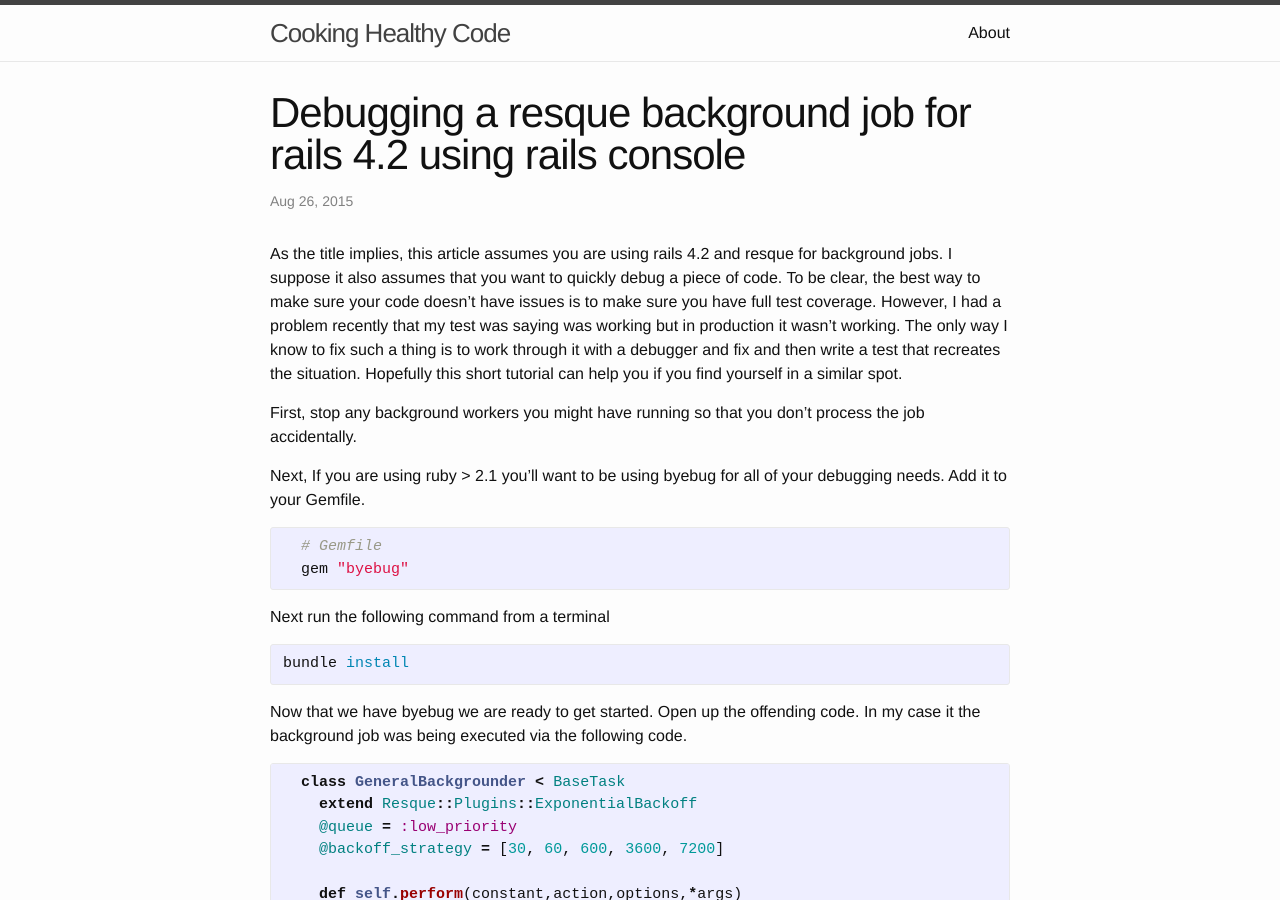
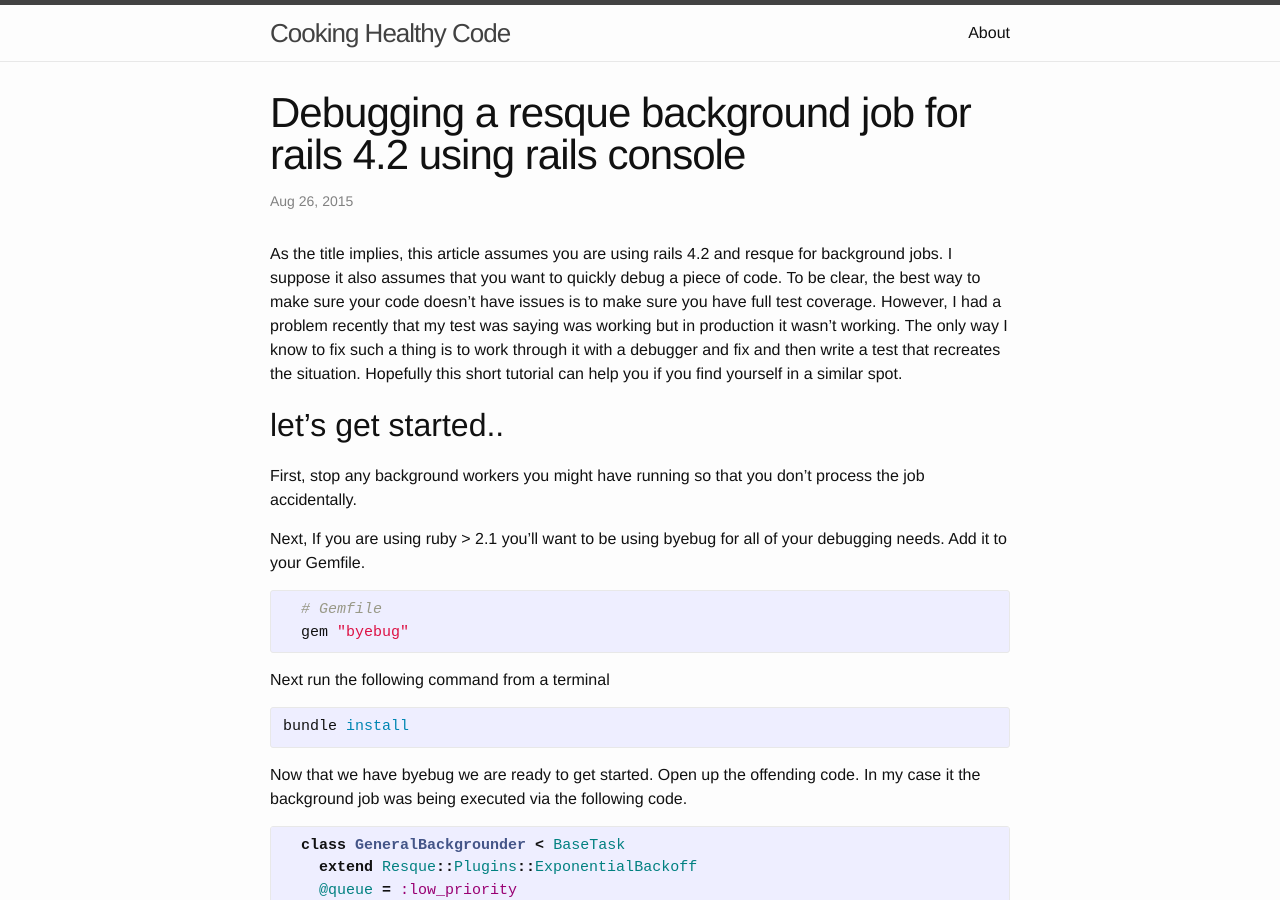
Before and after one commit to johnnyiller/johnnyiller.github.io, a Jekyll site: the page built from _posts/2015-8-26-debugging-a-resque-background-job.markdown, in a window 1280 px wide and 900 px high. Built offline with Jekyll 4.4.1, drawn with Linux system fonts in a browser that asks for light colours; comment, search, counter and statistics services are not loaded.

Commit message:
debuggin addition

```diff
--- a/_posts/2015-8-26-debugging-a-resque-background-job.markdown
+++ b/_posts/2015-8-26-debugging-a-resque-background-job.markdown
@@ -7,6 +7,8 @@ categories: ruby rails resque byebug debugger
 ---
 
 As the title implies, this article assumes you are using rails 4.2 and resque for background jobs.  I suppose it also assumes that you want to quickly debug a piece of code.  To be clear, the best way to make sure your code doesn't have issues is to make sure you have full test coverage.  However, I had a problem recently that my test was saying was working but in production it wasn't working.  The only way I know to fix such a thing is to work through it with a debugger and fix and then write a test that recreates the situation.  Hopefully this short tutorial can help you if you find yourself in a similar spot.
+
+## let's get started..
 
 First, stop any background workers you might have running so that you don't process the job accidentally.
 
```
